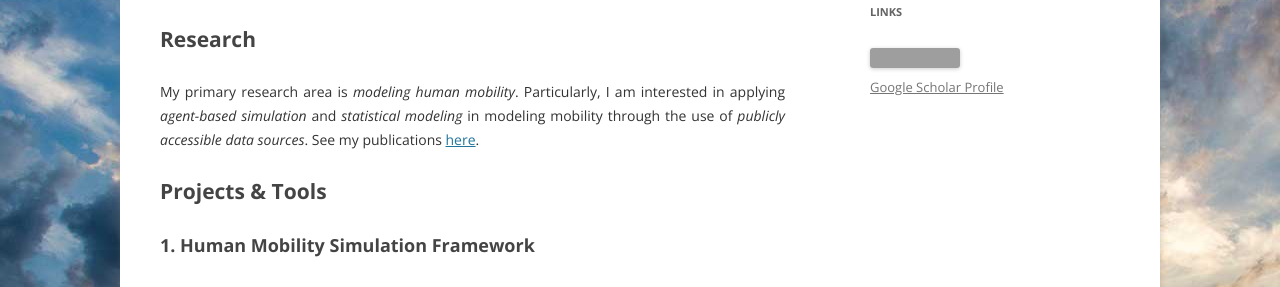
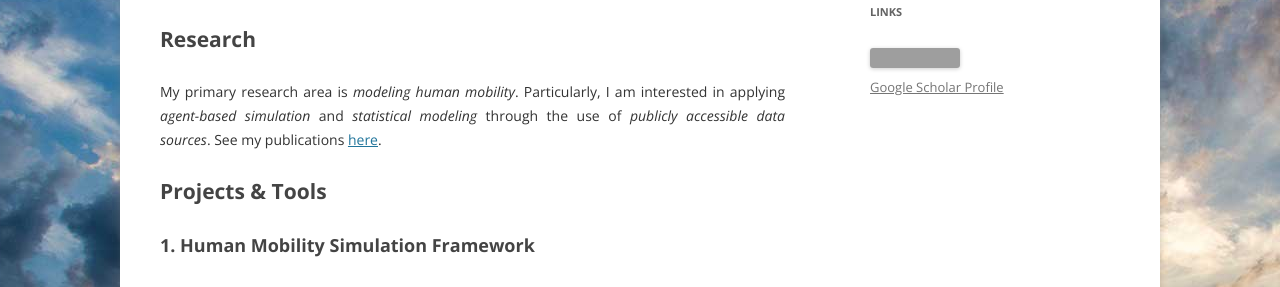
Before and after one commit to hamdikavak/hamdikavak.github.io, a Jekyll site: the page built from research-and-projects/index.html, in a window 1280 px wide. Shown: the part 238-525 px from the top of the page. Built offline with Jekyll 4.4.1, drawn with Linux system fonts in a browser that asks for light colours; nearby versions of some CDN libraries; library files that are not in the unit come from our copies; grey boxes are pictures that could not be loaded.

Commit message:
Update index.html

```diff
--- a/research-and-projects/index.html
+++ b/research-and-projects/index.html
@@ -7,7 +7,8 @@ current_page_research: current_page_item
 ---
 <h1>Research</h1>
 <p style="text-align: justify;"><span style="color: #333333;">My primary research area is <em>modeling human mobility</em>.
-Particularly, I am interested in applying <em>agent-based simulation</em> and <em>statistical modeling</em> in modeling mobility through the use of <em>publicly accessible data sources</em>.
+Particularly, I am interested in applying <em>agent-based simulation</em> and <em>statistical modeling</em>
+through the use of <em>publicly accessible data sources</em>.
 See my publications <a title="Publications" href="{{ site.baseurl }}/publications/">here</a>.<br />
 </span></p>
 <h1>Projects &amp; Tools</h1>
```
